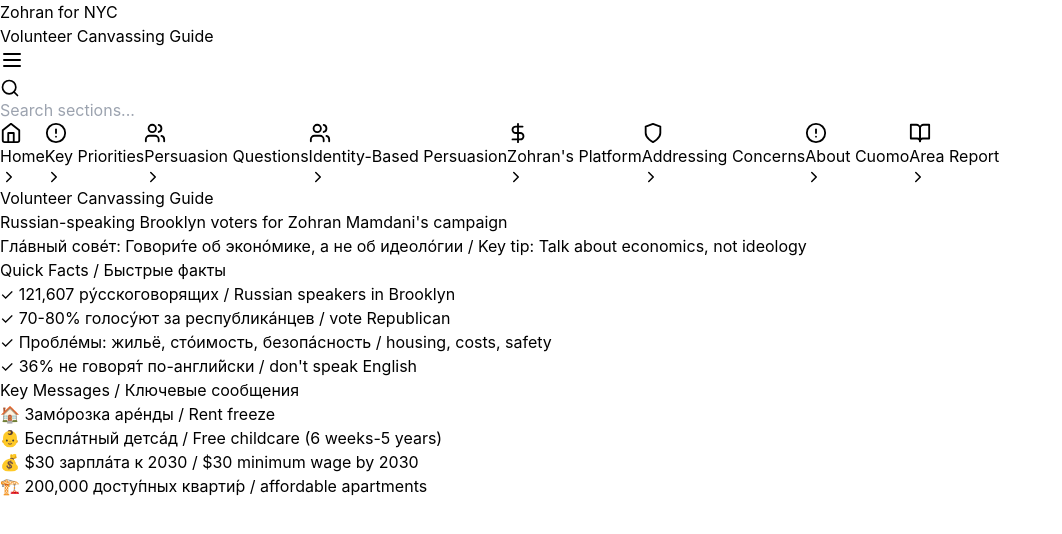
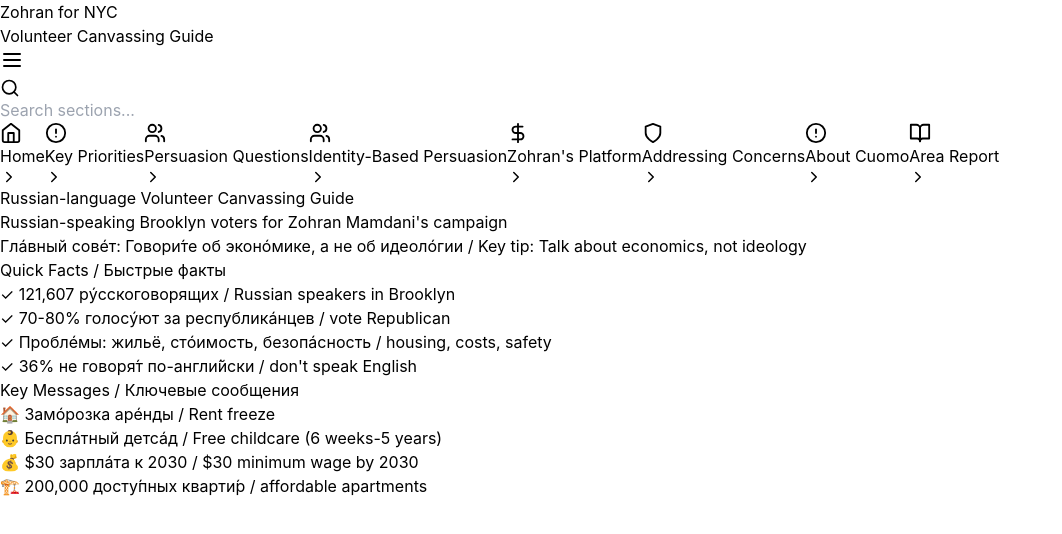
Before and after one commit to ashtyngon/zohran-canvassing-guide, a React (Vite) app: page / in a window 1280 px wide. Shown: the top 534 px of the page, without its empty margins (0-1062 px from the left). Built offline with nearby package versions, Linux system fonts and the light colour scheme.

Commit message:
Update App.jsx

```diff
--- a/src/App.jsx
+++ b/src/App.jsx
@@ -215,7 +215,7 @@
       return (
         <div className="space-y-4 sm:space-y-6">
           <div className="bg-gradient-to-r from-purple-600 to-pink-600 text-white p-5 sm:p-6 rounded-xl shadow-lg">
-            <h2 className="text-2xl sm:text-3xl font-bold mb-3">Volunteer Canvassing Guide</h2>
+            <h2 className="text-2xl sm:text-3xl font-bold mb-3">Russian-language Volunteer Canvassing Guide</h2>
             <p className="text-purple-100 leading-relaxed text-base sm:text-lg">
               Russian-speaking Brooklyn voters for Zohran Mamdani's campaign
             </p>
```
